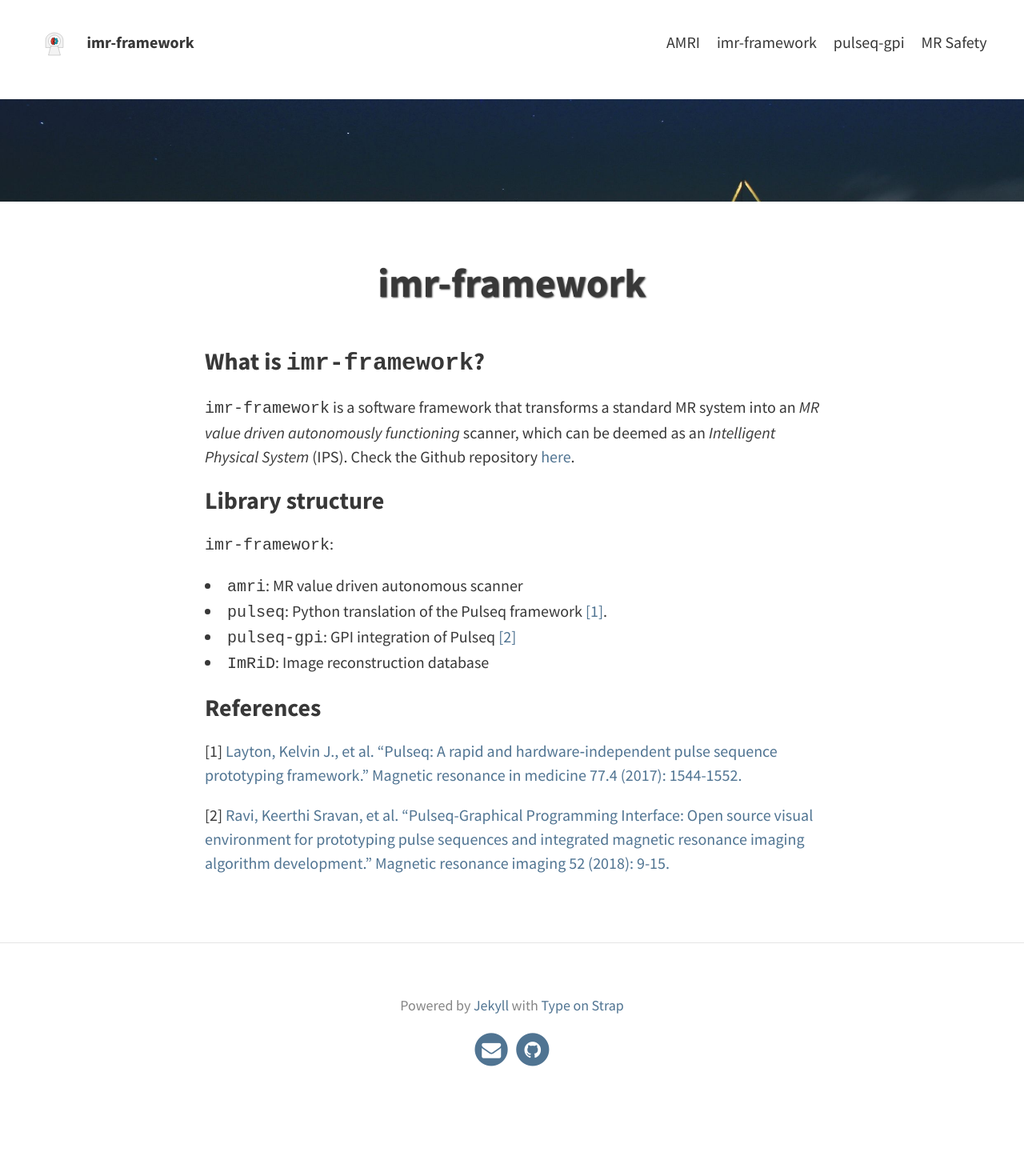
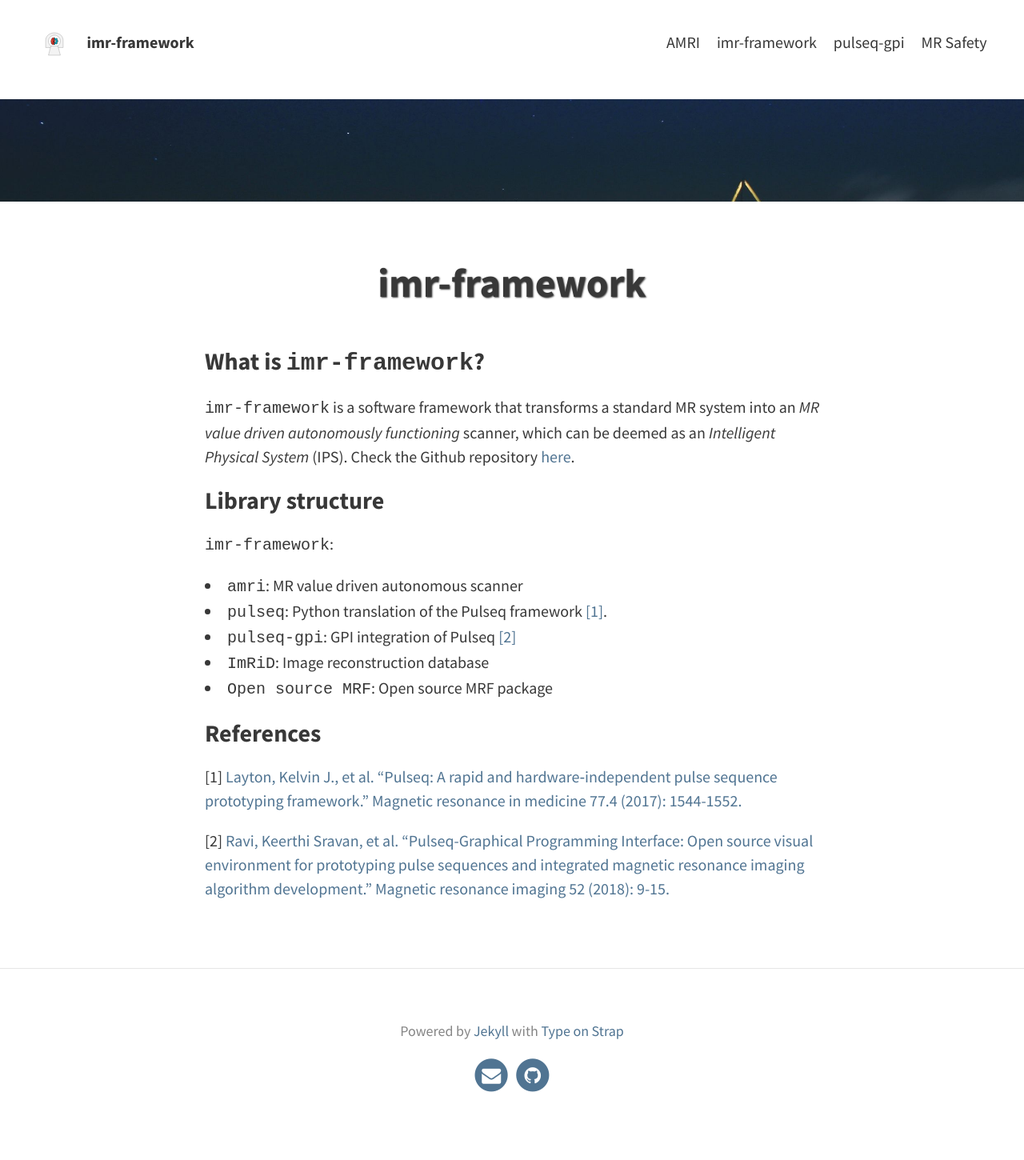
Before and after one commit to imr-framework/imr-framework.github.io, a Jekyll site: the page built from index.md, in a window 1280 px wide. Shown: the whole page at 80% size. Built offline with Jekyll 4.4.1, drawn with Linux system fonts in a browser that asks for light colours; before the commit the page ends 1418 px from its top, so only the background shows below that.

Commit message:
Add MRF package to index.md

```diff
--- a/index.md
+++ b/index.md
@@ -12,6 +12,7 @@ title: imr-framework
 - `pulseq`: Python translation of the Pulseq framework [[1]](#references).
 - `pulseq-gpi`: GPI integration of Pulseq [[2]](#references)
 - `ImRiD`: Image reconstruction database
+- `Open source MRF`: Open source MRF package
 
 ### [References](#references)
 [1] [Layton, Kelvin J., et al. "Pulseq: A rapid and hardware‐independent pulse sequence prototyping framework." Magnetic resonance in medicine 77.4 (2017): 1544-1552.](https://onlinelibrary.wiley.com/doi/abs/10.1002/mrm.26235)
```
